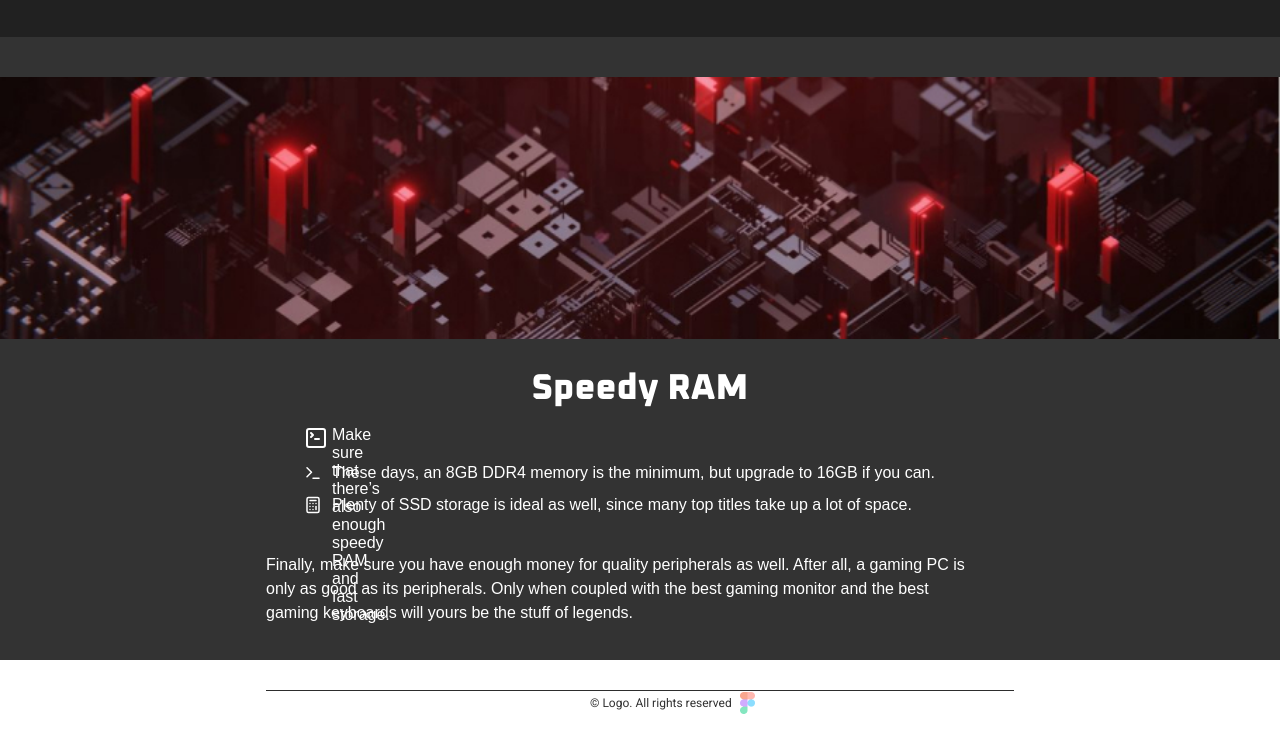
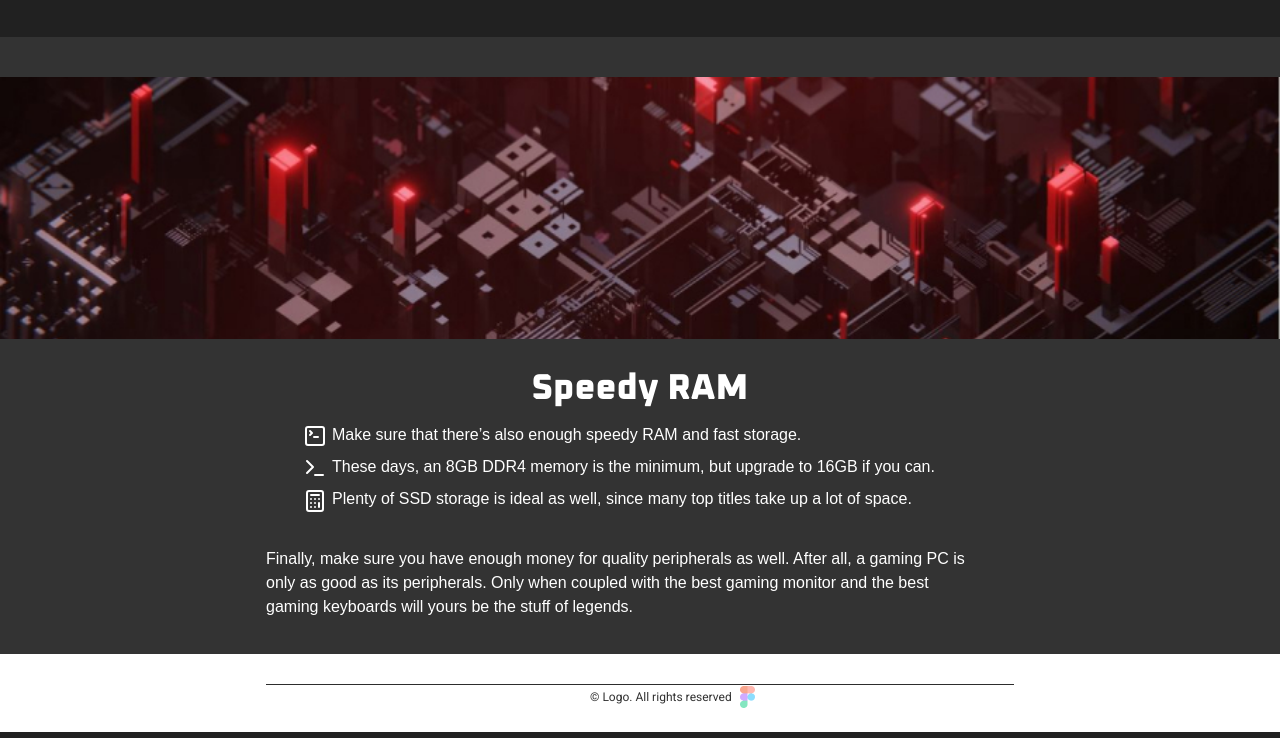
Before and after one commit to klevoDev/10-background-practice-add, a plain HTML site: page index.html in a window 1280 px wide. Shown: the part 854-1592 px from the top of the page. Drawn offline with Linux system fonts and the light colour scheme; a web font is replaced by a local one.

Commit message:
add final fix

```diff
--- a/css/style.css
+++ b/css/style.css
@@ -4,9 +4,7 @@
 
 
 
-.wrapper {
-    /* padding: 12px 0 30px; */
-}
+.wrapper {}
 
 
 body {
@@ -157,7 +155,6 @@ body {
 
 .ram__item {
     position: relative;
-
     line-height: 18px;
 
     padding-left: 28px;
@@ -167,30 +164,39 @@ body {
 }
 
 
-.ram__item:nth-child(1) {
-    position: absolut;
-    top: 0;
-    left: 0;
+.ram__item:nth-child(1)::before {
+    content: '';
+
+    position: absolute;
+    top: -2px;
+    left: -1px;
 
     width: 24px;
     height: 24px;
     background: url(./../img/terminal-square.svg) 0 0 / contain no-repeat;
 }
 
-.ram__item:nth-child(2) {
-    position: absolut;
-    top: 0;
-    left: 0;
+.ram__item:nth-child(2)::before {
+    content: '';
 
+    position: absolute;
+    top: -2px;
+    left: -1px;
 
+    width: 24px;
+    height: 24px;
     background: url(./../img/terminal.svg) 0 0 / contain no-repeat;
 }
 
-.ram__item:nth-child(3) {
-    position: absolut;
-    top: 0;
-    left: 0;
+.ram__item:nth-child(3)::before {
+    content: '';
 
+    position: absolute;
+    top: -1px;
+    left: -1px;
+
+    width: 24px;
+    height: 24px;
     background: url(./../img/calculator.svg) 0 0 / contain no-repeat;
 }
 
```
